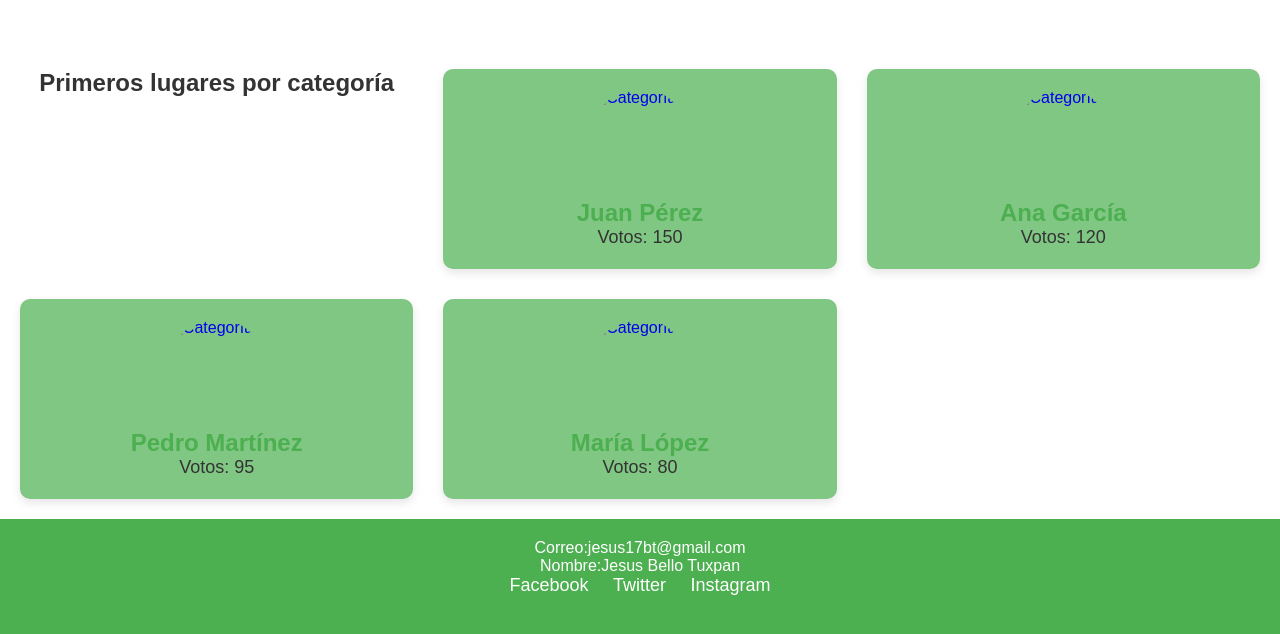
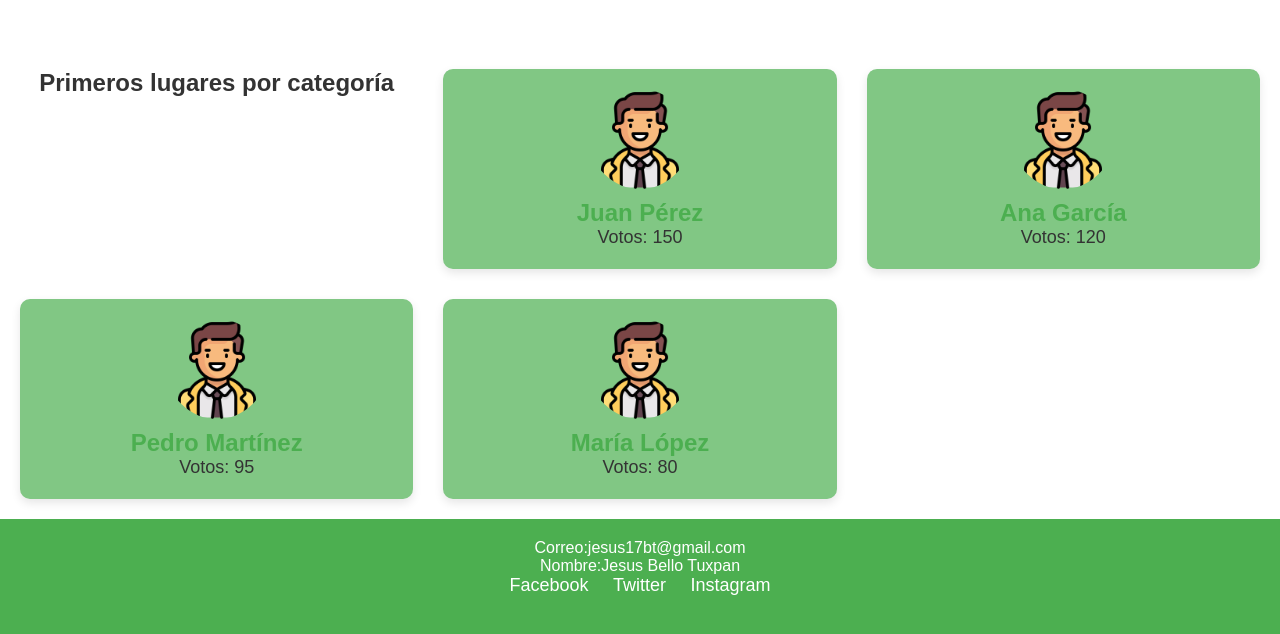
Before and after one commit to jesus17bt/Cecyte06, a plain HTML site: page Votaciones.html in a window 1280 px wide. Shown: the part 184-818 px from the top of the page. Drawn offline with Linux system fonts and the light colour scheme.

Commit message:
Update Votaciones.html

```diff
--- a/Votaciones.html
+++ b/Votaciones.html
@@ -37,7 +37,7 @@
 
         <!-- Cuadro de la primera categoría -->
         <a href="votaciones1.html" class="categoria-cuadro">
-            <img src="imagenes/icono.jpg" alt="Categoría 1">
+            <img src="icono.jpg" alt="Categoría 1">
             <div class="categoria-info">
                 <h3>Juan Pérez</h3>
                 <p>Votos: 150</p>
@@ -46,7 +46,7 @@
 
         <!-- Cuadro de la segunda categoría -->
         <a href="votaciones1.html" class="categoria-cuadro">
-            <img src="imagenes/icono.jpg" alt="Categoría 2">
+            <img src="icono.jpg" alt="Categoría 2">
             <div class="categoria-info">
                 <h3>Ana García</h3>
                 <p>Votos: 120</p>
@@ -55,7 +55,7 @@
 
         <!-- Cuadro de la tercera categoría -->
         <a href="votaciones1.html" class="categoria-cuadro">
-            <img src="imagenes/icono.jpg" alt="Categoría 3">
+            <img src="icono.jpg" alt="Categoría 3">
             <div class="categoria-info">
                 <h3>Pedro Martínez</h3>
                 <p>Votos: 95</p>
@@ -64,7 +64,7 @@
 
         <!-- Cuadro de la cuarta categoría -->
         <a href="votaciones1.html" class="categoria-cuadro">
-            <img src="imagenes/icono.jpg" alt="Categoría 4">
+            <img src="icono.jpg" alt="Categoría 4">
             <div class="categoria-info">
                 <h3>María López</h3>
                 <p>Votos: 80</p>
```
